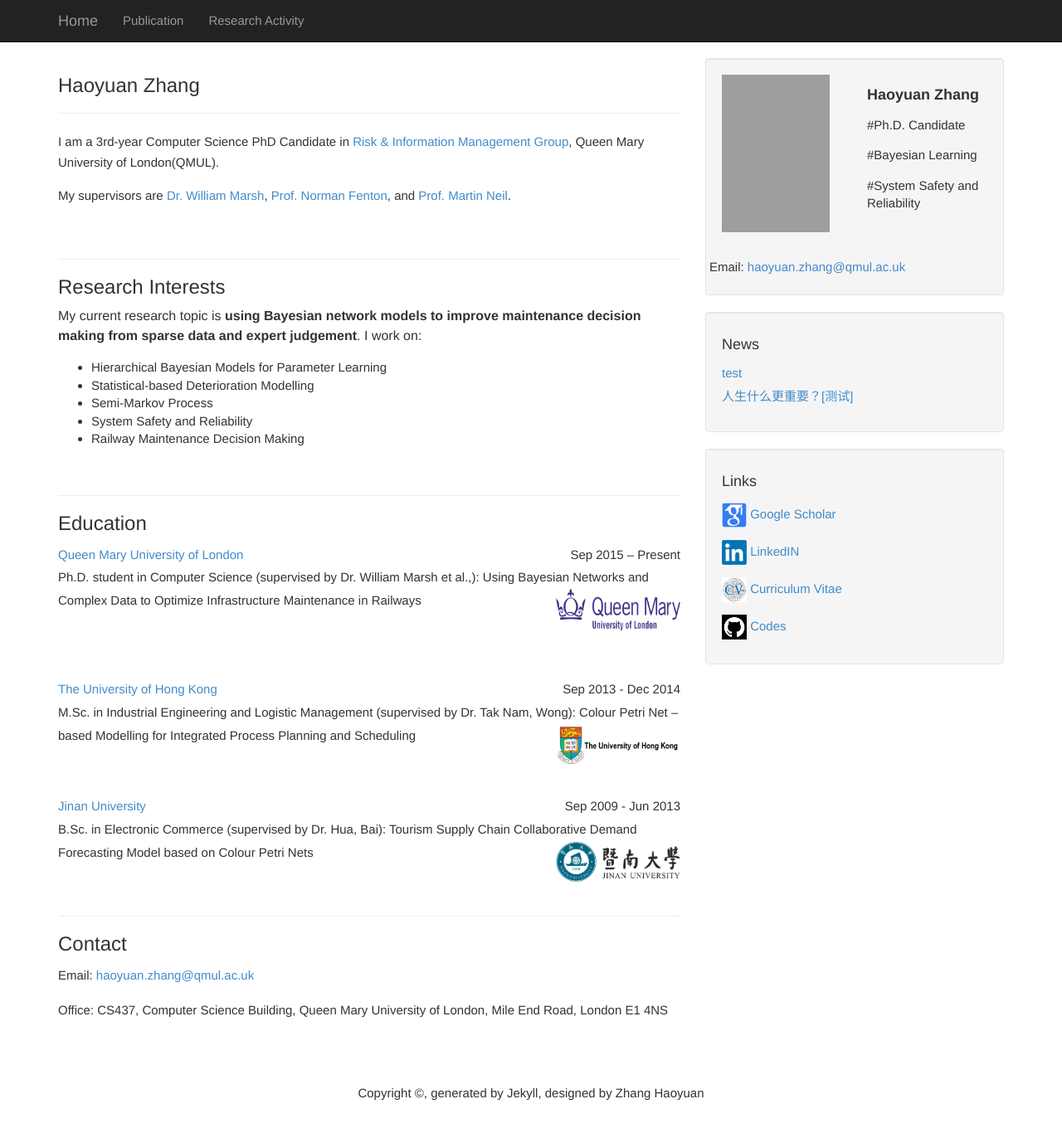
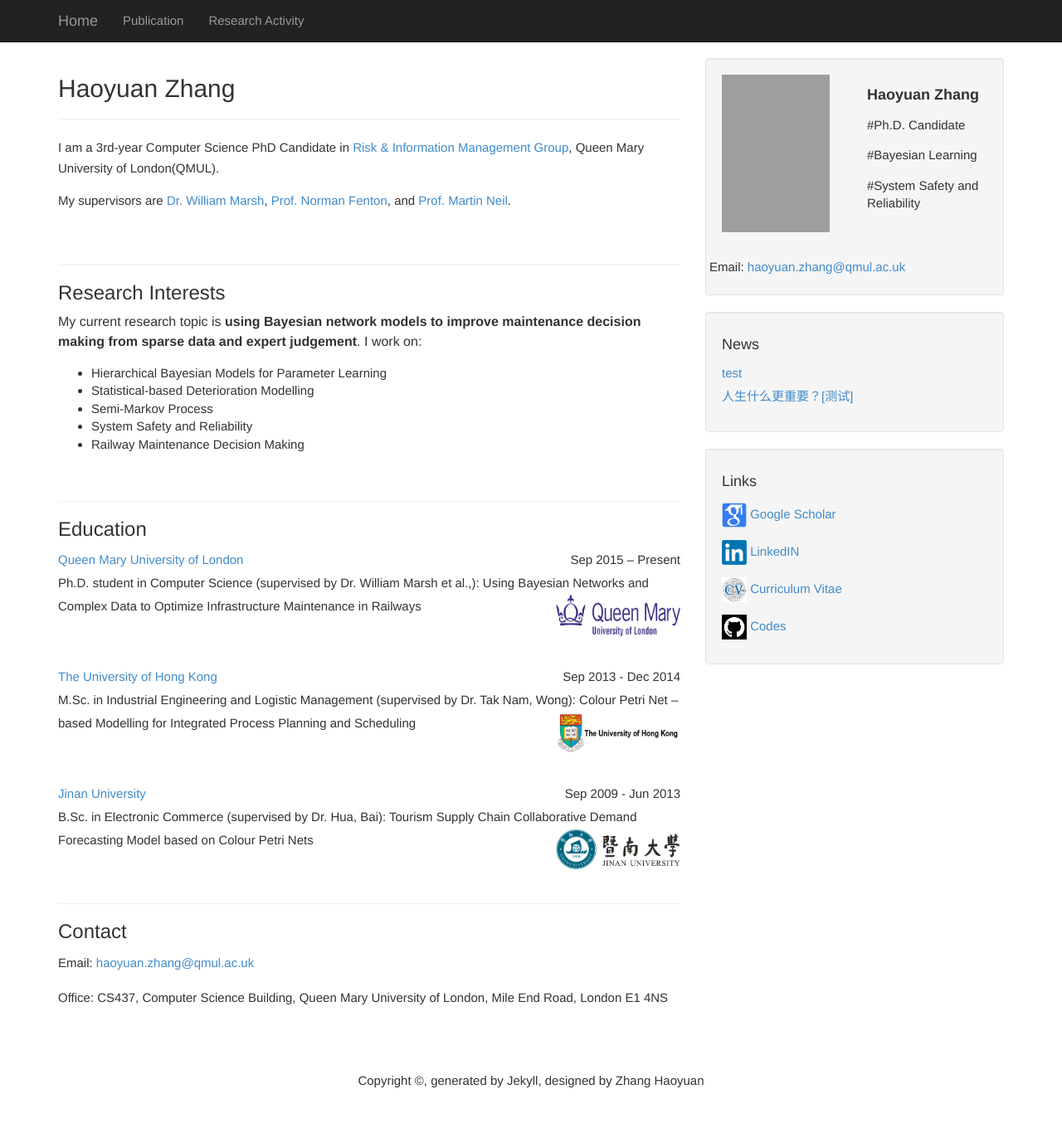
Before and after one commit to july0905/haoyuanzhang1990.github.io, a Jekyll site: the page built from index.html, in a window 1280 px wide and 1378 px high. Shown: the top 1366 px of the window at 83% size. Built offline with Jekyll 4.4.1, drawn with Linux system fonts in a browser that asks for light colours; the list of posts is cut into pages by our own code; grey boxes are pictures that could not be loaded.

```diff
--- a/index.html
+++ b/index.html
@@ -3,7 +3,7 @@ layout: index
 title: "Haoyuan Zhang"
 ---
 
-<h3>Haoyuan Zhang</h3>
+<h2>Haoyuan Zhang</h2>
 <hr>
 I am a 3rd-year Computer Science PhD Candidate in <a href="http://rim.eecs.qmul.ac.uk/index.php">Risk & Information Management Group</a>, Queen Mary University of London(QMUL).
 <p></p>
@@ -53,7 +53,6 @@ Railway Maintenance Decision Making
  <span style="float:right;"><a href="http://www.qmul.ac.uk/"><img src="qmul.png" height="50" width="150">
                                         </a></span>
 </p>
-<br>
 <p>&nbsp;</p>
 
 
```
